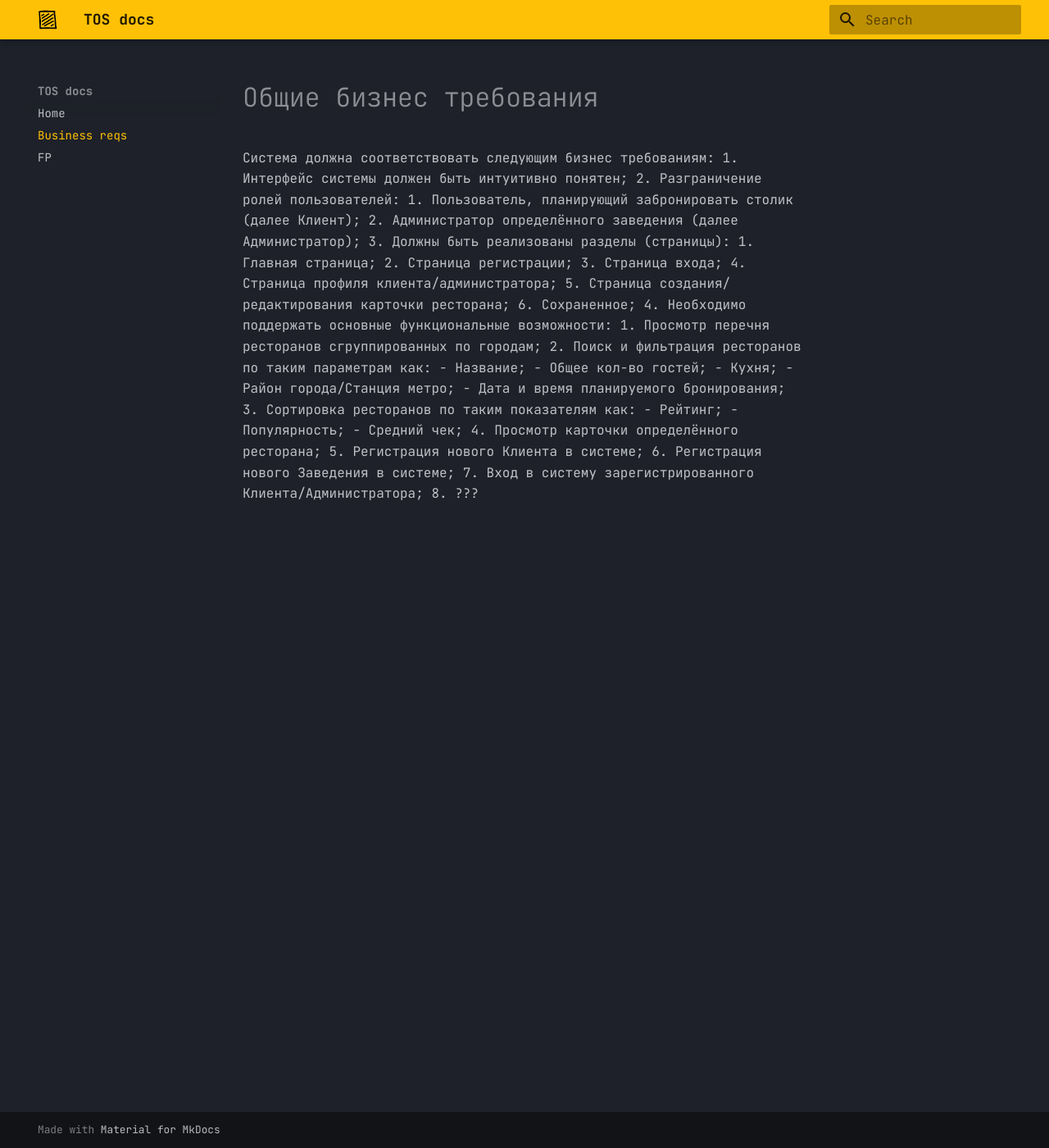
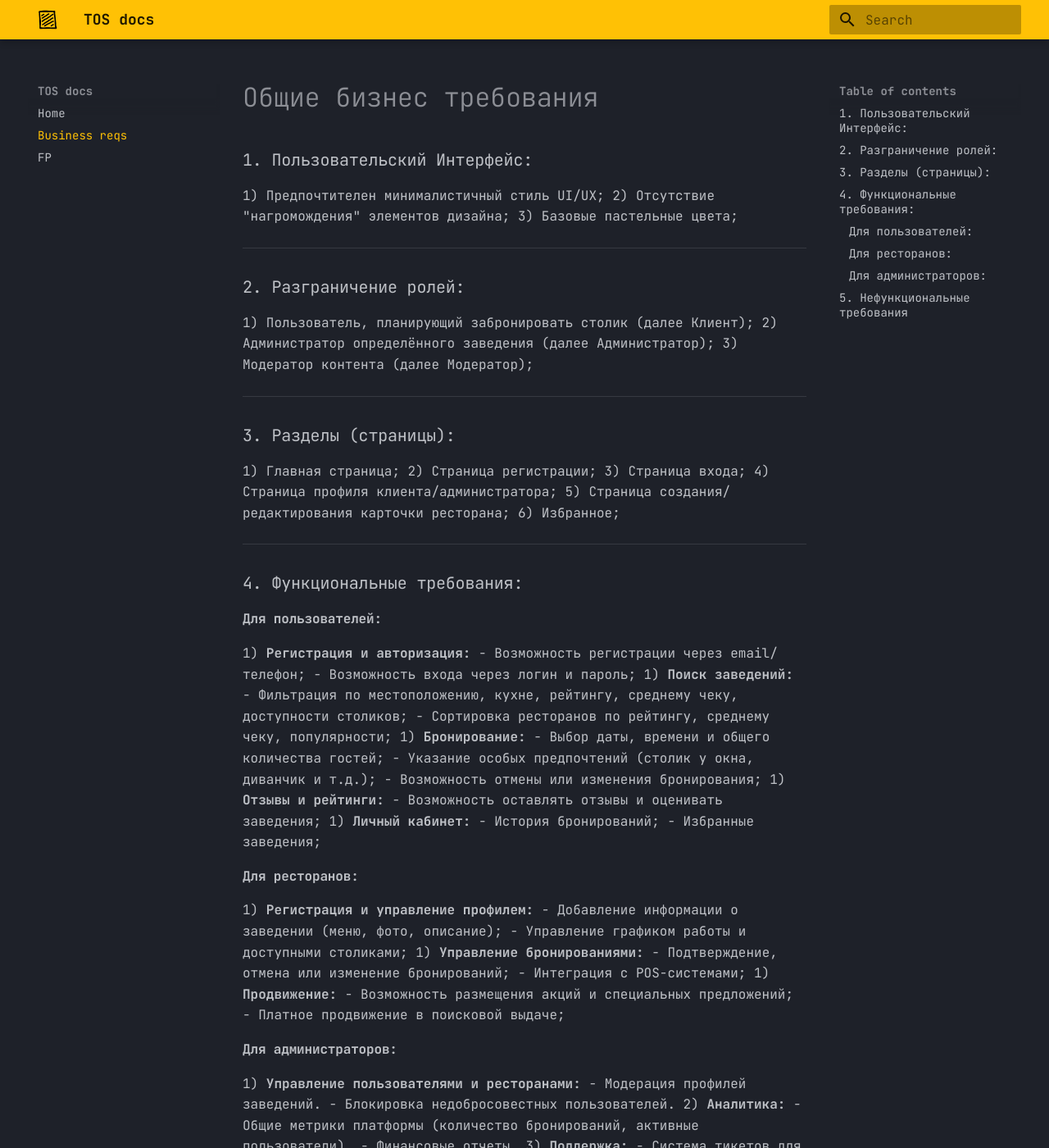
Before and after one commit to thisizmyusername/table-easy, an MkDocs documentation site: the page built from docs/docs/business requirements.md, in a window 1280 px wide and 1400 px high. Shown: the whole window at 82% size. Built offline with MkDocs 1.6.1 and Material for MkDocs 9.7.7, drawn with Linux system fonts in a browser that asks for light colours; some of the changed text lies outside the part shown.

Commit message:
Docs evgen (#11)
* Edit .gitignore

* Update docs

* BR update

* BR update_12_03_25

```diff
--- a/docs/docs/business requirements.md
+++ b/docs/docs/business requirements.md
@@ -1,31 +1,68 @@
 # Общие бизнес требования
 
-Система должна соответствовать следующим бизнес требованиям:
-1. Интерфейс системы должен быть интуитивно понятен;
-2. Разграничение ролей пользователей:
-	1. Пользователь, планирующий забронировать столик (далее Клиент);
-	2. Администратор определённого заведения (далее Администратор);
-3. Должны быть реализованы разделы (страницы):
-	1. Главная страница;
-	2. Страница регистрации;
-	3. Страница входа;
-	4. Страница профиля клиента/администратора;
-	5. Страница создания/редактирования карточки ресторана;
-	6. Сохраненное;
-4. Необходимо поддержать основные функциональные возможности:
-	1. Просмотр перечня ресторанов сгруппированных по городам;
-	2. Поиск и фильтрация ресторанов по таким параметрам как:
-		- Название;
-		- Общее кол-во гостей;
-		- Кухня;
-		- Район города/Станция метро;
-		- Дата и время планируемого бронирования;
-	3. Сортировка ресторанов по таким показателям как:
-		- Рейтинг;
-		- Популярность;
-		- Средний чек;
-	4. Просмотр карточки определённого ресторана;
-	5. Регистрация нового Клиента в системе;
-	6. Регистрация нового Заведения в системе;
-	7. Вход в систему зарегистрированного Клиента/Администратора;
-	8. ???
+### 1. Пользовательский Интерфейс:
+1) Предпочтителен минималистичный стиль UI/UX;
+2) Отсутствие "нагромождения" элементов дизайна;
+3) Базовые пастельные цвета;
+---
+### 2. Разграничение ролей:
+1) Пользователь, планирующий забронировать столик (далее Клиент);
+2) Администратор определённого заведения (далее Администратор);
+3) Модератор контента (далее Модератор);
+---
+### 3. Разделы (страницы):
+1) Главная страница;
+2) Страница регистрации;
+3) Страница входа;
+4) Страница профиля клиента/администратора;
+5) Страница создания/редактирования карточки ресторана;
+6) Избранное;
+---
+### 4. Функциональные требования:
+#### **Для пользователей:**
+1) **Регистрация и авторизация:**
+   - Возможность регистрации через email/телефон;
+   - Возможность входа через логин и пароль;
+1) **Поиск заведений:**
+   - Фильтрация по местоположению, кухне, рейтингу, среднему чеку, доступности столиков;
+   - Сортировка ресторанов по рейтингу, среднему чеку, популярности;
+1) **Бронирование:**
+   - Выбор даты, времени и общего количества гостей;
+   - Указание особых предпочтений (столик у окна, диванчик и т.д.);
+   - Возможность отмены или изменения бронирования;
+1) **Отзывы и рейтинги:**
+   - Возможность оставлять отзывы и оценивать заведения;
+1) **Личный кабинет:**
+   - История бронирований;
+   - Избранные заведения;
+#### **Для ресторанов:**
+1) **Регистрация и управление профилем:**
+   - Добавление информации о заведении (меню, фото, описание);
+   - Управление графиком работы и доступными столиками;
+1) **Управление бронированиями:**
+   - Подтверждение, отмена или изменение бронирований;
+   - Интеграция с POS-системами;
+1) **Продвижение:**
+   - Возможность размещения акций и специальных предложений;
+   - Платное продвижение в поисковой выдаче;
+#### **Для администраторов:**
+1) **Управление пользователями и ресторанами:**
+   - Модерация профилей заведений.
+   - Блокировка недобросовестных пользователей.
+2) **Аналитика:**
+   - Общие метрики платформы (количество бронирований, активные пользователи).
+   - Финансовые отчеты.
+3) **Поддержка:**
+   - Система тикетов для решения проблем пользователей и ресторанов.
+---
+### 5. Нефункциональные требования
+1) **Производительность:**
+   - Поддержка высокой нагрузки (тысячи одновременных бронирований).
+   - Минимальное время отклика (менее 2 секунд).
+2) **Масштабируемость:**
+   - Возможность добавления новых заведений и пользователей без потери производительности.
+1) **Надежность:**
+   - Минимальное время простоя (99.9% uptime).
+1) **Локализация:**
+   - Поддержка multiple языков и валют.
+=======
```
Also changed, not shown: docs/docs/architectural solutions.md (added, +6 -0 lines).
